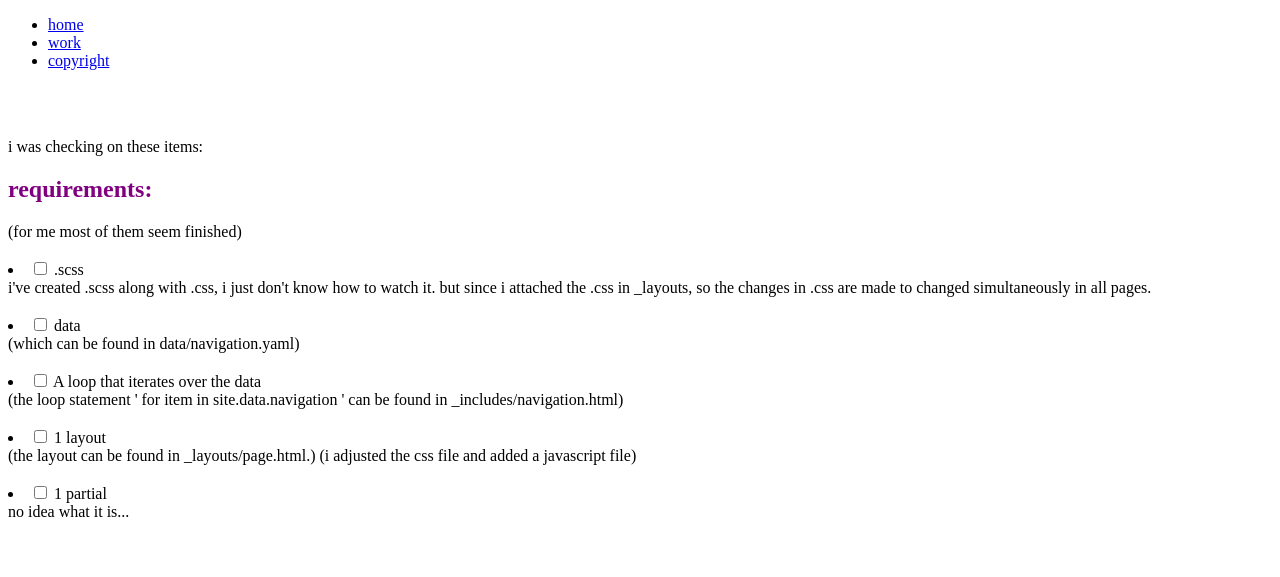
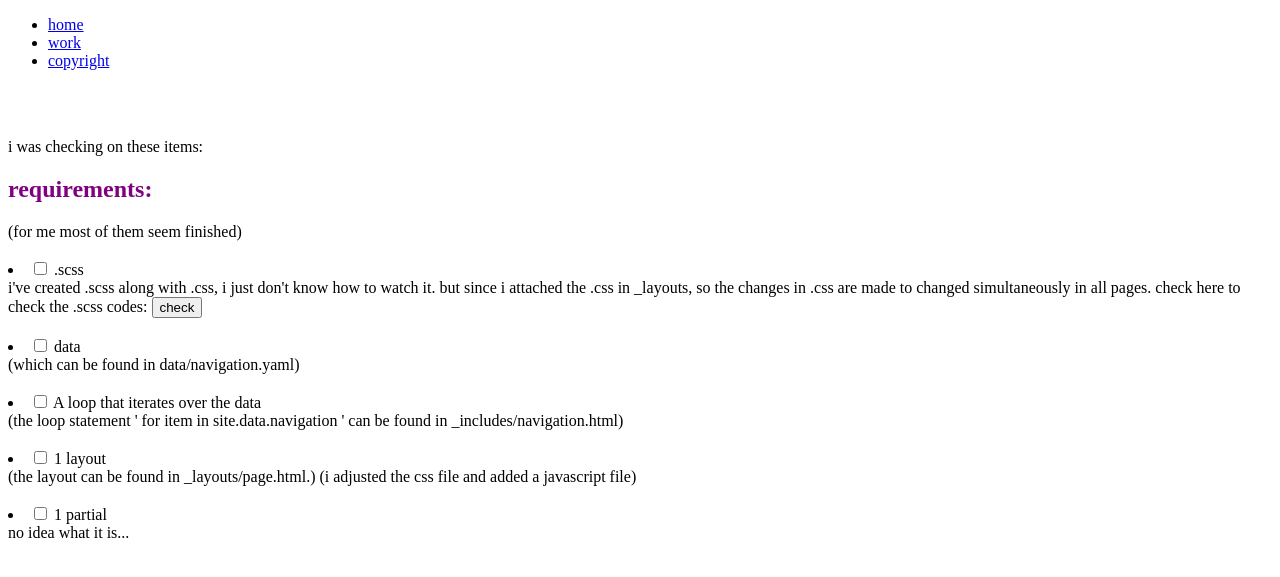
Before and after one commit to lanyixiao/WebS19, a Jekyll site: the page built from index.html, in a window 1280 px wide. Shown: the top 577 px of the page. Built offline with Jekyll 4.4.1, drawn with Linux system fonts in a browser that asks for light colours.

Commit message:
Update index.html

```diff
--- a/index.html
+++ b/index.html
@@ -18,6 +18,8 @@ permalink: /
 </li>
 i've created .scss along with .css, i just don't know how to watch it.
 but since i attached the .css in _layouts, so the changes in .css are made to changed simultaneously in all pages.
+check here to check the .scss codes:
+<button onclick="window.location.href = 'https://lanyixiao.github.io/WebS19/css/styles.scss';">check</button>
 
 <br></br>
 <li>
```
